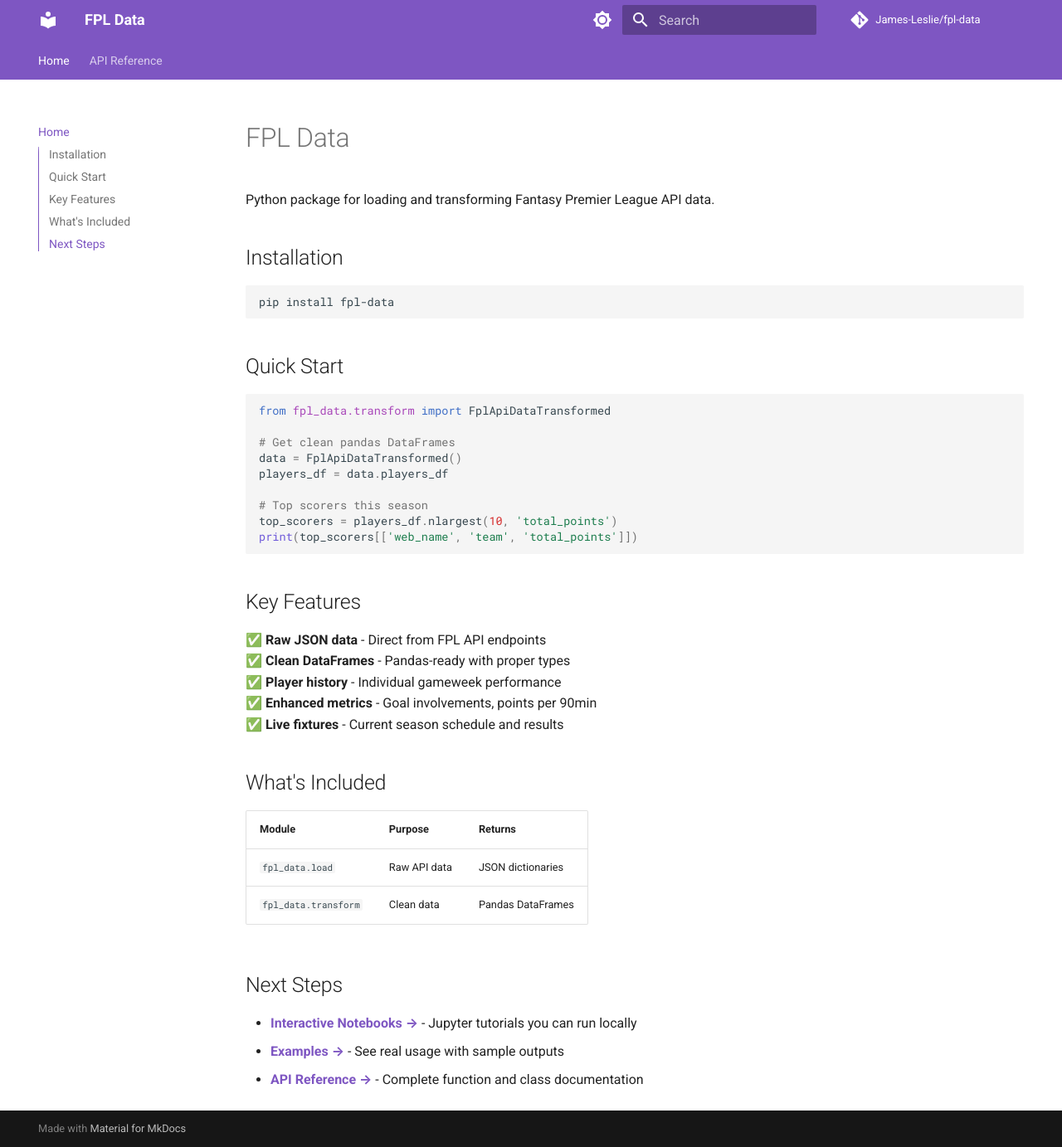
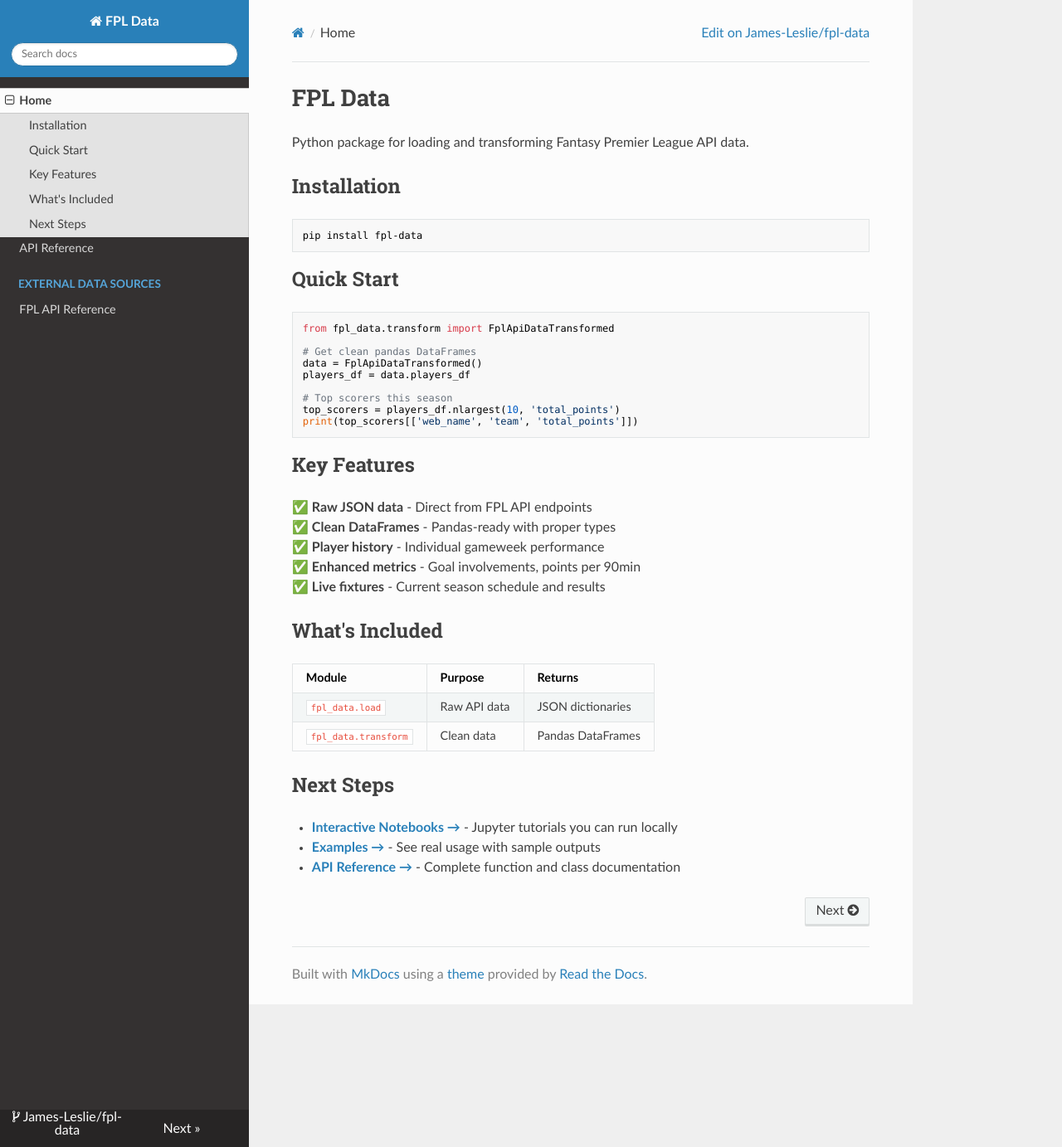
Before and after one commit to James-Leslie/fpl-data, an MkDocs documentation site: the page built from docs/index.md, in a window 1280 px wide and 1383 px high. Shown: the whole window at 83% size. Built offline with MkDocs 1.6.1, drawn with Linux system fonts in a browser that asks for light colours; nearby versions of some CDN libraries; comment, search, counter and statistics services are not loaded.

Commit message:
Change to readthedocs theme

```diff
--- a/mkdocs.yml
+++ b/mkdocs.yml
@@ -4,38 +4,10 @@
 repo_url: https://github.com/James-Leslie/fpl-data
 repo_name: James-Leslie/fpl-data
 
-theme:
-  name: material
-  features:
-    - navigation.tabs
-    - navigation.sections
-    - toc.integrate
-    - navigation.top
-    - search.highlight
-    - search.share
-  palette:
-    - scheme: default
-      primary: deep purple
-      accent: purple
-      toggle:
-        icon: material/brightness-7
-        name: Switch to dark mode
-    - scheme: slate
-      primary: deep purple
-      accent: purple
-      toggle:
-        icon: material/brightness-4
-        name: Switch to light mode
-
-markdown_extensions:
-  - pymdownx.highlight:
-      anchor_linenums: true
-      line_spans: __span
-      pygments_lang_class: true
-  - pymdownx.inlinehilite
-  - pymdownx.snippets
-  - pymdownx.superfences
-
 nav:
   - Home: index.md
   - API Reference: api.md
+  - External Data Sources:
+      - FPL API Reference: fpl-api-reference.md
+
+theme: readthedocs
```
